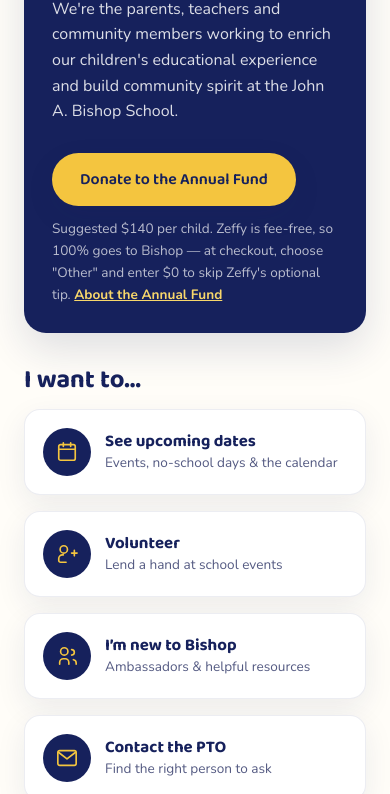
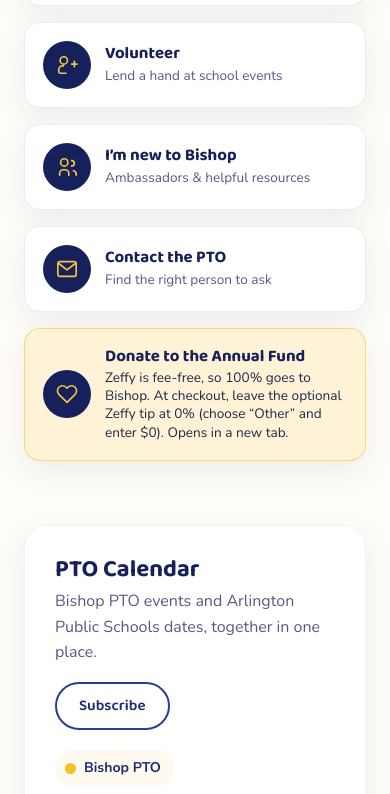
Before and after one commit to Bishop-School-PTO/bishop-pto-website, a plain HTML site: page index.html in a window 390 px wide. Shown: the part 319-1113 px from the top of the page. Drawn offline with nearby package versions, Linux system fonts and the light colour scheme.

Commit message:
Cleanup homepage
Submitted via Edit Mode.

Co-authored-by: Ethan Truong <ethan@bishopschoolpto.com>

```diff
--- a/css/styles.css
+++ b/css/styles.css
@@ -65,6 +65,18 @@ a { color: inherit; }
   z-index: 100;
 }
 .skip-link:focus { left: 0; }
+
+.visually-hidden {
+  position: absolute !important;
+  width: 1px;
+  height: 1px;
+  margin: -1px;
+  padding: 0;
+  overflow: hidden;
+  clip: rect(0, 0, 0, 0);
+  white-space: nowrap;
+  border: 0;
+}
 
 /* ---------------------------------------------------
    Buttons
@@ -586,29 +598,9 @@ a { color: inherit; }
 .page-hero p { margin: 0; font-size: 1.1rem; max-width: 70ch; }
 .page-hero a { color: var(--gold-400); font-weight: 700; }
 
-/* Home welcome */
-.welcome { padding-top: 40px; padding-bottom: 32px; }
-.welcome-card {
-  display: flex;
-  align-items: center;
-  justify-content: space-between;
-  gap: 28px;
-  background: var(--navy-900);
-  color: rgba(255, 255, 255, 0.85);
-  border-radius: var(--radius-lg);
-  padding: 36px 40px;
-  box-shadow: var(--shadow-lift);
-}
-.welcome-card h1 { color: var(--white); font-size: 2.3rem; }
-.welcome-card p { margin: 0; max-width: 60ch; }
-.welcome-actions { display: flex; flex-wrap: wrap; gap: 12px; }
-
-.welcome-give { flex: 0 0 300px; }
-.welcome-give .btn { margin-bottom: 12px; }
-.welcome-give p { font-size: 0.85rem; color: rgba(255, 255, 255, 0.7); }
-.welcome-give a:not(.btn) { color: var(--gold-400); font-weight: 700; }
-
+/* Home */
 .home-section { padding-bottom: 40px; }
+.home-section--first { padding-top: 40px; }
 .home-section > h2 { font-size: 1.6rem; }
 
 .now-grid { display: grid; grid-template-columns: repeat(3, 1fr); gap: 24px; }
@@ -616,7 +608,10 @@ a { color: inherit; }
 .now-card h3 { margin: 12px 0 6px; font-size: 1.3rem; }
 .now-card .card-actions { margin-top: auto; }
 
-.task-grid { display: grid; grid-template-columns: repeat(4, 1fr); gap: 16px; }
+/* Task cards: 5 cards laid out 3 + 2 on a 6-column grid so no row has a gap */
+.task-grid { display: grid; grid-template-columns: repeat(6, 1fr); gap: 16px; }
+.task-grid > .task { grid-column: span 2; }
+.task-grid > .task:nth-child(n+4) { grid-column: span 3; }
 .task {
   display: flex;
   align-items: center;
@@ -630,6 +625,11 @@ a { color: inherit; }
   transition: transform 0.15s ease, background 0.15s ease;
 }
 .task:hover { transform: translateY(-3px); background: var(--gold-100); }
+.task--donate {
+  background: var(--gold-100);
+  border-color: rgba(244, 197, 63, 0.6);
+}
+.task--donate:hover { background: var(--gold-400); }
 .task-icon {
   width: 48px;
   height: 48px;
@@ -652,6 +652,7 @@ a { color: inherit; }
 .task-text { display: flex; flex-direction: column; }
 .task-text strong { font-family: var(--font-display); color: var(--navy-900); font-size: 1.05rem; line-height: 1.2; }
 .task-text span { color: var(--ink-soft); font-size: 0.85rem; line-height: 1.35; margin-top: 2px; }
+.task--donate .task-text span { color: var(--ink); }
 
 .crumb { margin: 0 0 6px !important; font-size: 0.9rem !important; }
 .crumb a { text-decoration: none; }
@@ -776,9 +777,13 @@ a.card-tag:hover { background: var(--gold-400); }
 --------------------------------------------------- */
 @media (max-width: 860px) {
   .content-grid { grid-template-columns: 1fr; }
-  .card-grid--3, .doc-years, .now-grid, .task-grid { grid-template-columns: 1fr 1fr; }
-  .welcome-give { flex-basis: auto; }
-  .welcome-card { flex-direction: column; align-items: flex-start; }
+  .card-grid--3, .doc-years, .now-grid { grid-template-columns: 1fr 1fr; }
+
+  /* Task cards: 2 columns, with the odd last card spanning the full row */
+  .task-grid { grid-template-columns: 1fr 1fr; }
+  .task-grid > .task,
+  .task-grid > .task:nth-child(n+4) { grid-column: auto; }
+  .task-grid > .task:last-child:nth-child(odd) { grid-column: 1 / -1; }
 }
 
 @media (max-width: 1000px) {
@@ -810,12 +815,12 @@ a.card-tag:hover { background: var(--gold-400); }
   .calendar-section { padding-top: 24px; }
   .card-grid, .card-grid--3, .doc-years, .quick-forms, .now-grid { grid-template-columns: 1fr; }
   .page-hero { padding: 36px 0 28px; }
-  .page-hero h1, .welcome-card h1 { font-size: 2rem; }
-  .welcome-card { padding: 28px; }
+  .page-hero h1 { font-size: 2rem; }
 }
 
 @media (max-width: 480px) {
   .footer-nav { grid-template-columns: 1fr; }
   .task-grid { grid-template-columns: 1fr; }
+  .task-grid > .task:last-child:nth-child(odd) { grid-column: auto; }
   .footer-inner { flex-direction: column; text-align: center; }
 }
--- a/index.html
+++ b/index.html
@@ -65,28 +65,12 @@
 
   <main id="main">
 
-    <section class="welcome wrap">
-      <div class="welcome-card">
-        <div>
-          <h1>Welcome to the Bishop PTO!</h1>
-          <p>
-            We're the parents, teachers and community members working to enrich our children's educational experience
-            and build community spirit at the John A. Bishop School.
-          </p>
-        </div>
-        <div class="welcome-give">
-          <a class="btn btn-gold" href="https://www.zeffy.com/en-US/donation-form/john-a-bishop-parent-teacher-organization" target="_blank" rel="noopener noreferrer">Donate to the Annual Fund</a>
-          <p>
-            Suggested $140 per child. Zeffy is fee-free, so 100% goes to Bishop — at checkout, choose "Other" and
-            enter $0 to skip Zeffy's optional tip. <a href="get-involved.html#annual-fund">About the Annual Fund</a>
-          </p>
-        </div>
-      </div>
-    </section>
 
-    <section class="wrap home-section" aria-labelledby="i-want-to">
+
+    <section class="wrap home-section home-section--first" aria-labelledby="i-want-to"><h1 class="visually-hidden">Welcome to the Bishop PTO</h1>
       <h2 id="i-want-to">I want to…</h2>
       <div class="task-grid">
+
         <a class="task" href="events.html">
           <span class="task-icon"><svg viewBox="0 0 24 24" aria-hidden="true"><rect x="3" y="4" width="18" height="17" rx="2"/><path d="M3 9h18M8 2v4M16 2v4"/></svg></span>
           <span class="task-text"><strong>See upcoming dates</strong><span>Events, no-school days &amp; the calendar</span></span>
@@ -102,6 +86,11 @@
         <a class="task" href="contact.html">
           <span class="task-icon"><svg viewBox="0 0 24 24" aria-hidden="true"><rect x="2" y="4" width="20" height="16" rx="2"/><path d="m3 6 9 7 9-7"/></svg></span>
           <span class="task-text"><strong>Contact the PTO</strong><span>Find the right person to ask</span></span>
+        </a>
+
+        <a class="task task--donate" href="https://www.zeffy.com/en-US/donation-form/john-a-bishop-parent-teacher-organization" target="_blank" rel="noopener noreferrer">
+          <span class="task-icon"><svg viewBox="0 0 24 24" aria-hidden="true"><path d="M20.8 4.6a5.5 5.5 0 0 0-7.8 0L12 5.7l-1-1.1a5.5 5.5 0 0 0-7.8 7.8l1 1.1L12 21.2l7.8-7.7 1-1.1a5.5 5.5 0 0 0 0-7.8z"/></svg></span>
+          <span class="task-text"><strong>Donate to the Annual Fund</strong><span>Zeffy is fee-free, so 100% goes to Bishop. At checkout, leave the optional Zeffy tip at 0% (choose “Other” and enter $0). Opens in a new tab.</span></span>
         </a>
       </div>
     </section>
```
Also changed, not shown: new-families.html (+1 -1 lines).
